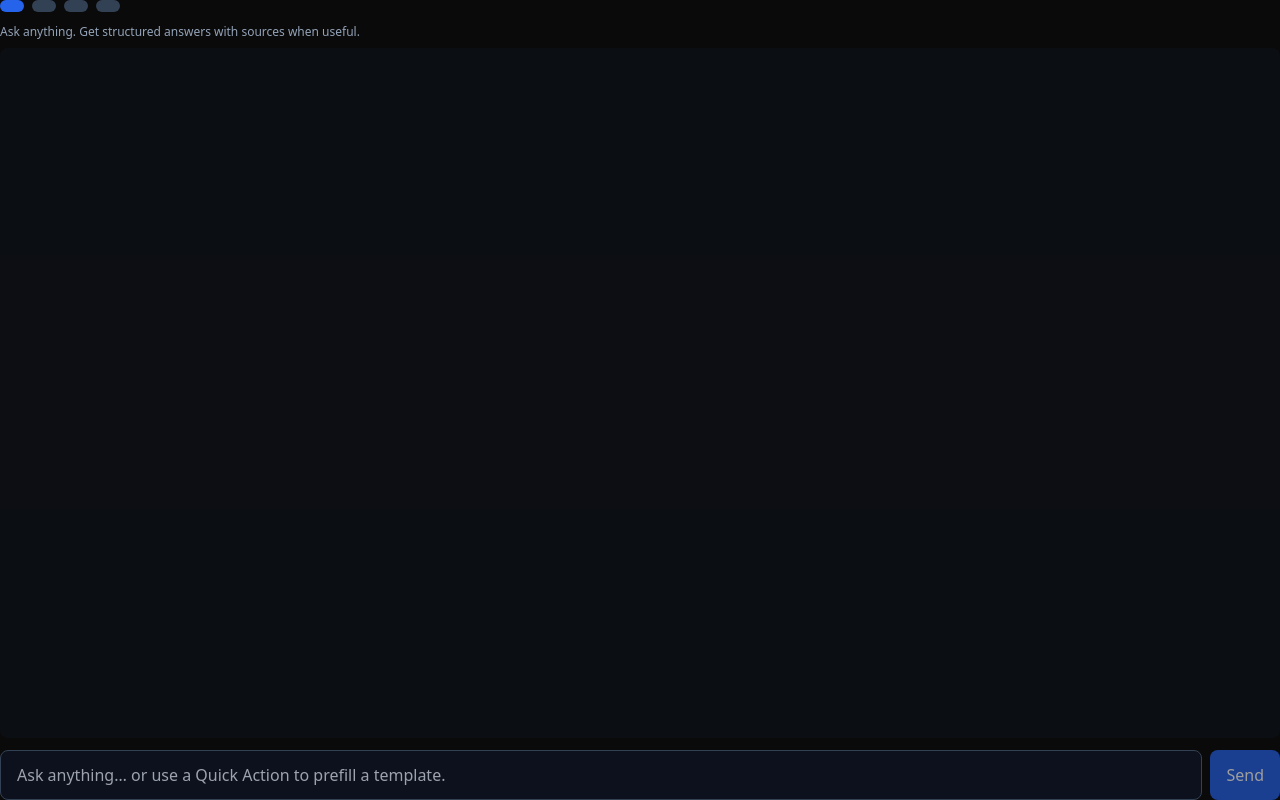
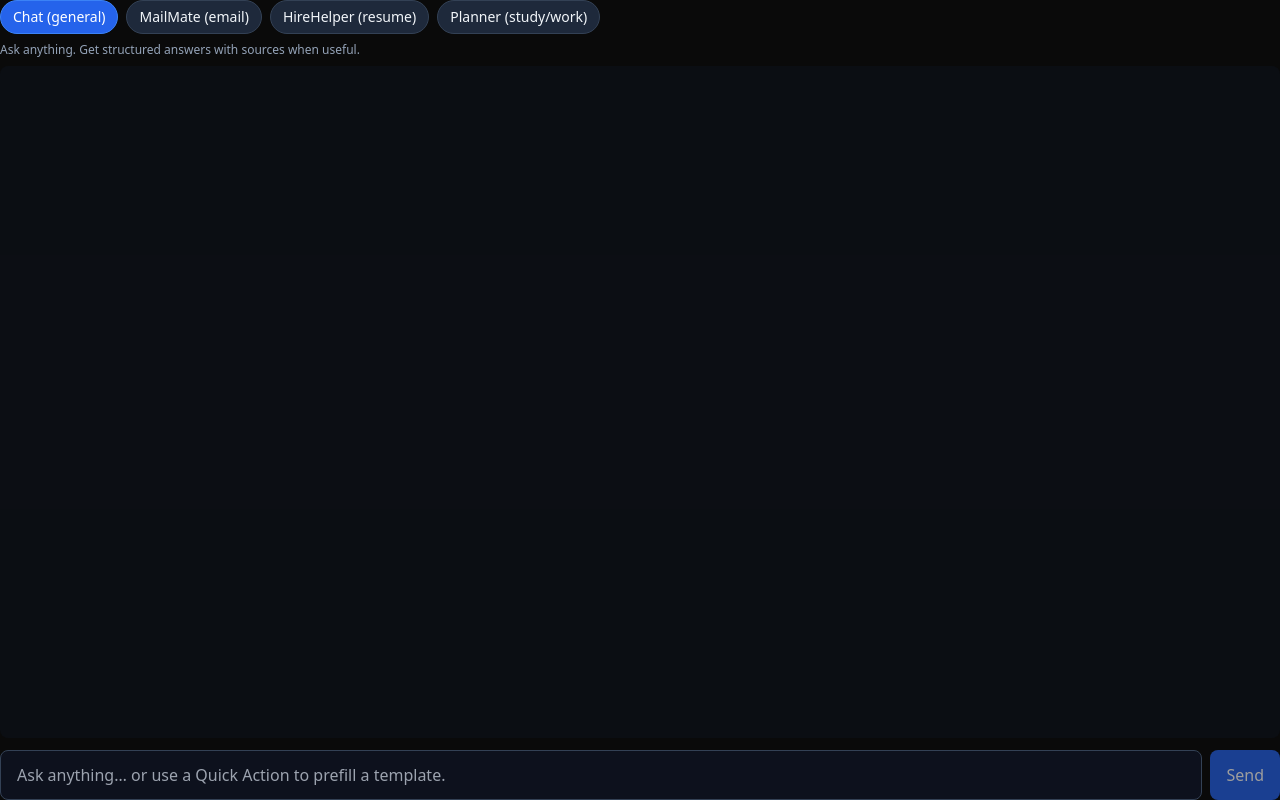
Before and after one commit to madevthevanthiran-maker/amplyai-chatbot, a Next.js app: page /app in a window 1280 px wide. Built offline with nearby package versions, Linux system fonts and the light colour scheme.

Commit message:
Update QuickActions.jsx

```diff
--- a/components/QuickActions.jsx
+++ b/components/QuickActions.jsx
@@ -1,23 +1,29 @@
 // components/QuickActions.jsx
 import React from "react";
-import { MODE_LIST } from "@/lib/modes";
+import { MODE_LIST, MODES } from "@/lib/modes";
 
 export default function QuickActions({ activeMode, onPick }) {
+  // Guard against import issues so SSR can't crash:
+  const modes = Array.isArray(MODE_LIST) ? MODE_LIST : Object.values(MODES).map(m => ({ id: m.id, title: m.title }));
+
   return (
-    <div className="flex flex-wrap gap-2 mb-3">
-      {MODE_LIST.map((m) => (
-        <button
-          key={m.id}
-          onClick={() => onPick(m)}
-          className={`px-3 py-1.5 rounded-full text-sm transition
-          ${activeMode === m.id
-            ? "bg-blue-600 text-white"
-            : "bg-slate-700 hover:bg-slate-600 text-slate-200"}`}
-          title={m.description}
-        >
-          {m.label}
-        </button>
-      ))}
+    <div className="flex flex-wrap gap-2 mb-2">
+      {modes.map((m) => {
+        const isActive = m.id === activeMode;
+        return (
+          <button
+            key={m.id}
+            type="button"
+            onClick={() => onPick?.(MODES[m.id])}
+            className={`px-3 py-1.5 rounded-full text-sm border transition
+              ${isActive
+                ? "bg-blue-600 text-white border-blue-500"
+                : "bg-slate-800 text-slate-100 border-slate-700 hover:bg-slate-700"}`}
+          >
+            {m.title}
+          </button>
+        );
+      })}
     </div>
   );
 }
```
